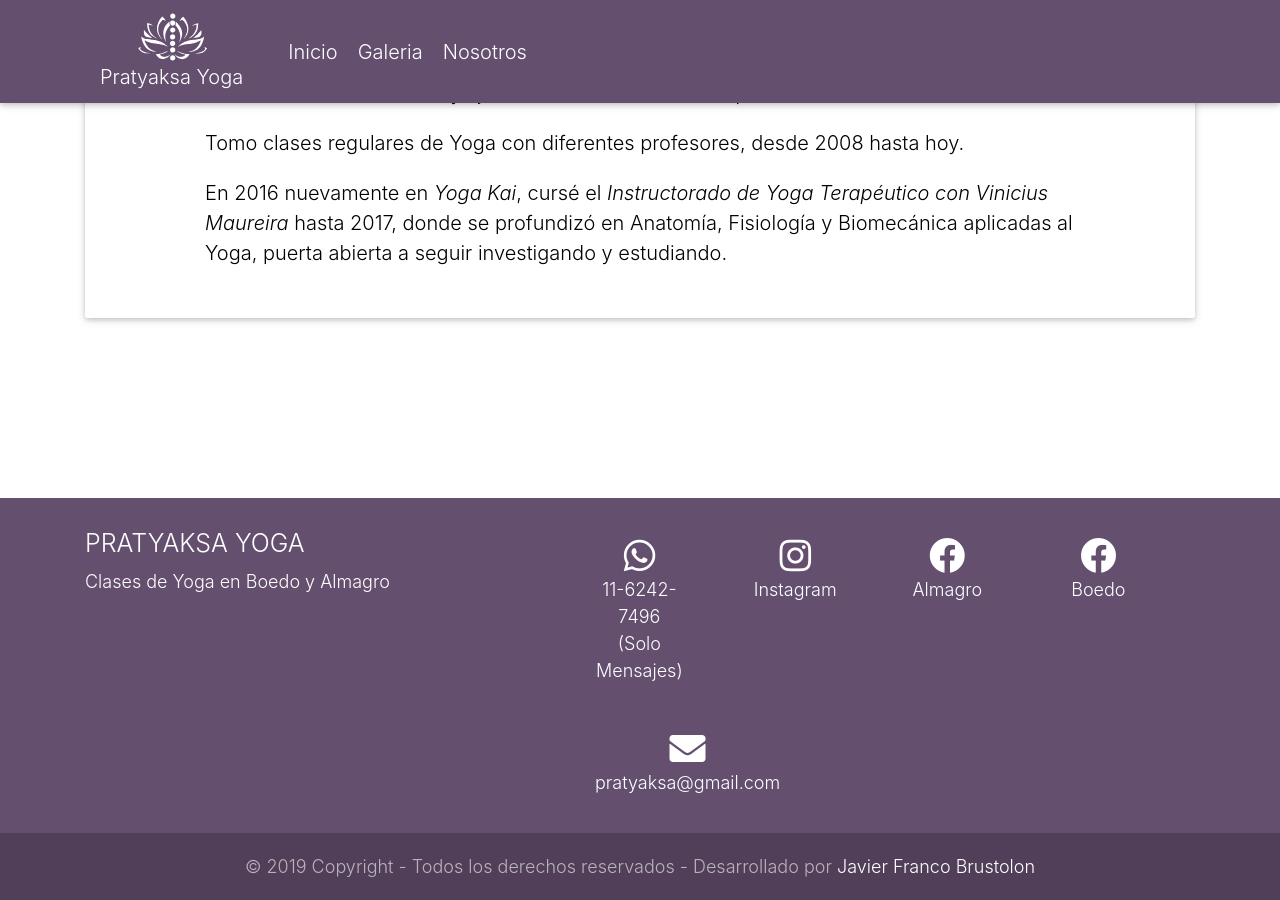
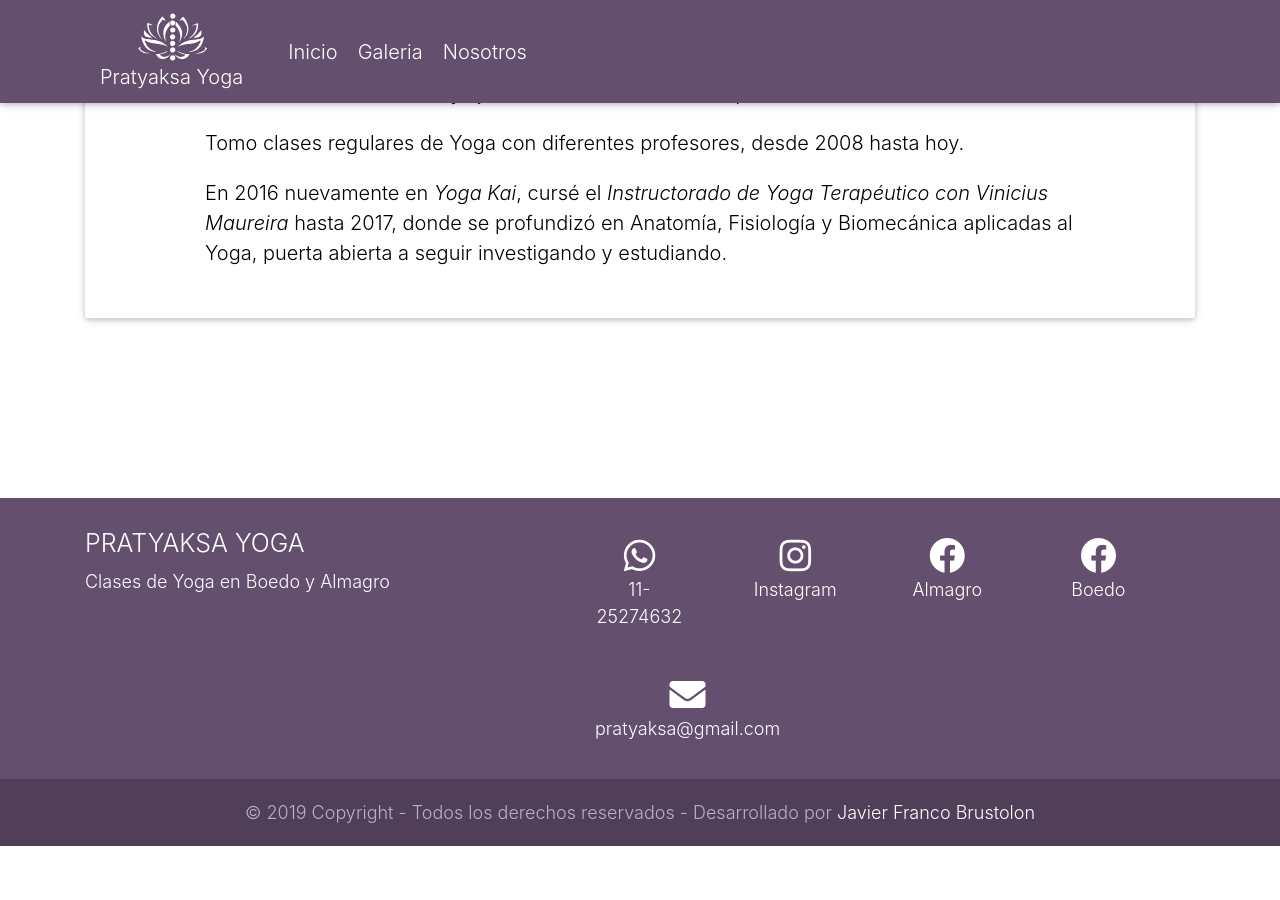
Before and after one commit to pratyaksayoga/pratyaksayoga.github.io, a Jekyll site: the page built from equipo.md, in a window 1280 px wide and 900 px high, scrolled down 1967 px. Built offline with Jekyll 4.4.1, drawn with Linux system fonts in a browser that asks for light colours; nearby versions of some CDN libraries; after the commit the page ends 2813 px from its top, so only the background shows below that.

Commit message:
Update from Forestry.io pratyaksayoga updated _data/redes.yml

```diff
--- a/_data/redes.yml
+++ b/_data/redes.yml
@@ -3,4 +3,4 @@ facebook-boedo: https://www.facebook.com/pratyaksa.yoga.boedo/
 facebook-almagro: https://www.facebook.com/pratyaksa.yoga/
 instagram: https://www.instagram.com/pratyaksayogaalmagro/
 mail: pratyaksa@gmail.com
-whatsapp: 11-6242-7496<br>(Solo Mensajes)
+whatsapp: 11-25274632
```
